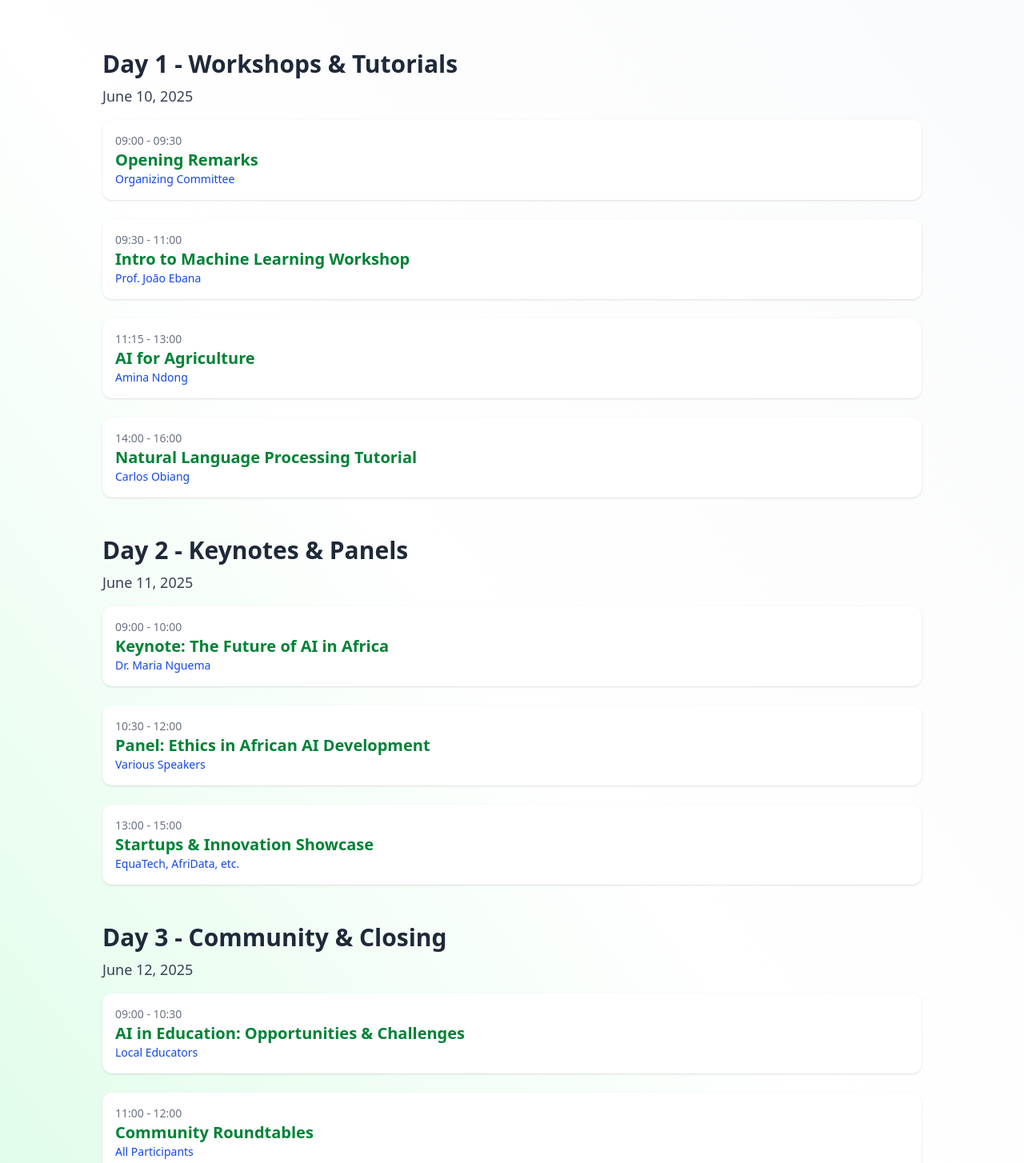
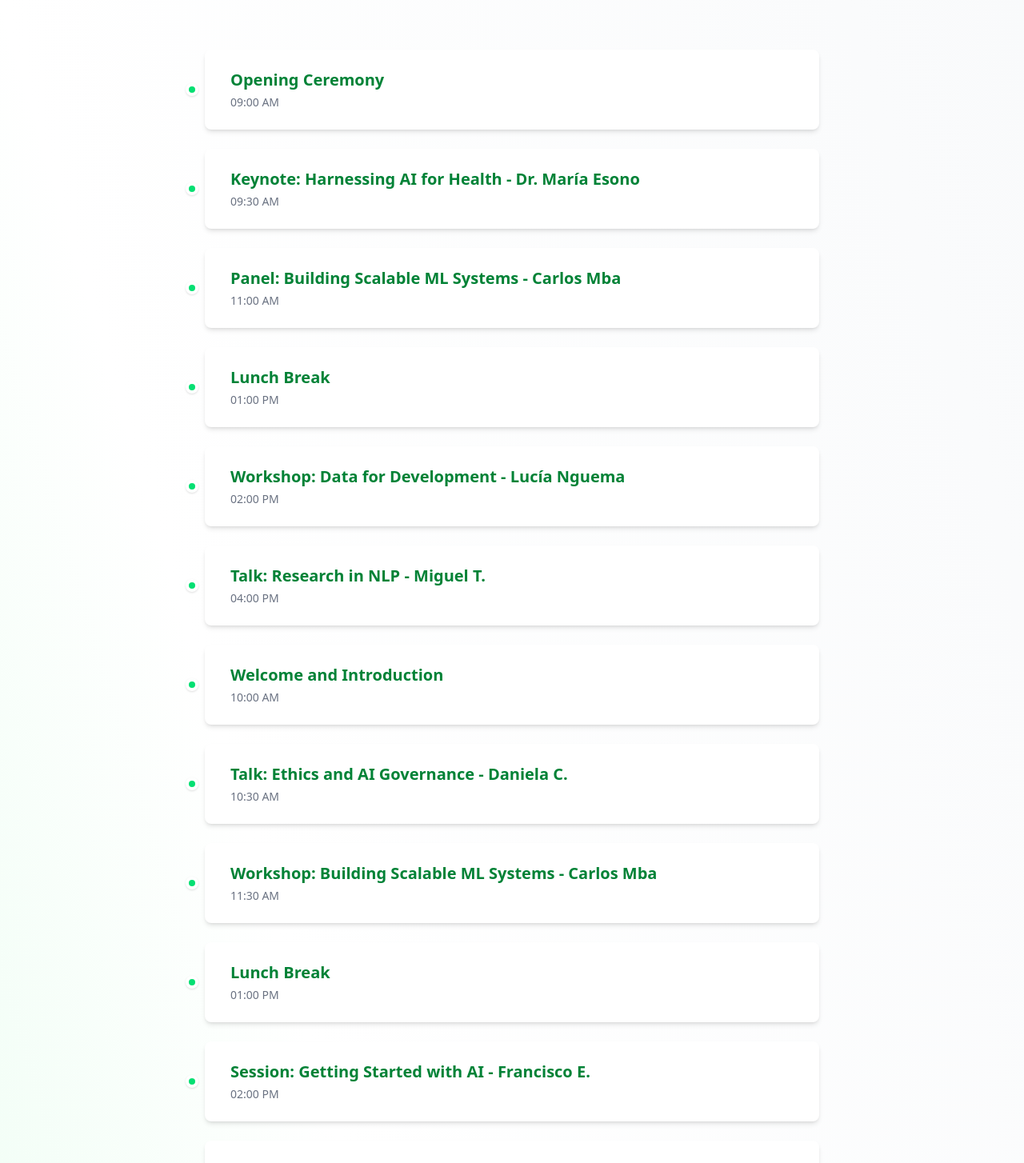
Before and after one commit to NeoPhetoane/IndabaX_Equatorial_Guinea, a React (Vite) app: page /schedule in a window 1280 px wide. Shown: the part 430-1884 px from the top of the page at 80% size. Built offline with nearby package versions, Linux system fonts and the light colour scheme.

Commit message:
Pages restrustured to fetch data from the data file.

```diff
--- a/src/pages/Events.jsx
+++ b/src/pages/Events.jsx
@@ -7,89 +7,9 @@ import {
   Gamepad2,
 } from "lucide-react";
 import { Link } from "react-router-dom";
+import eventsData from "../data/eventsData";
 
 export default function Events() {
-  const eventsData = [
-    {
-      id: 1,
-      icon: <Cpu className="text-green-600" />,
-      title: "Tech Conference 2025",
-      description:
-        "Join the biggest annual gathering of developers, designers, and tech leaders. Keynotes from industry pioneers, hands-on coding sessions, and future-shaping panels await.",
-      date: "June 15, 2025",
-      time: "09:00 AM - 05:00 PM",
-      location: "Johannesburg Convention Centre",
-      organizer: "TechSA Foundation",
-      barColor: "bg-green-500",
-      image: "/hero2.jpg",
-    },
-    {
-      id: 2,
-      icon: <BrainCircuit className="text-green-600" />,
-      title: "AI & ML Summit",
-      description:
-        "Dive deep into neural networks, generative models, and ethical AI. Engage with experts and researchers building the next generation of intelligent systems.",
-      date: "July 20, 2025",
-      time: "10:00 AM - 04:00 PM",
-      location: "Cape Town Innovation Hub",
-      organizer: "Africa AI Collective",
-      barColor: "bg-blue-500",
-      image: "/aichip.jpg",
-    },
-    {
-      id: 3,
-      icon: <Laptop className="text-green-600" />,
-      title: "Web Dev Workshop",
-      description:
-        "A one-day hands-on workshop covering React, performance optimization, and modern web design trends. Ideal for beginners and mid-level developers.",
-      date: "August 10, 2025",
-      time: "08:30 AM - 03:30 PM",
-      location: "Durban Tech Campus",
-      organizer: "Code4Africa",
-      barColor: "bg-purple-500",
-      image: "/hero11.jpg",
-    },
-    {
-      id: 4,
-      icon: <Rocket className="text-green-600" />,
-      title: "Startup Pitch Night",
-      description:
-        "Pitch your groundbreaking idea to investors, accelerators, and tech influencers. Network with other founders and receive expert feedback.",
-      date: "September 5, 2025",
-      time: "06:00 PM - 09:00 PM",
-      location: "Pretoria Launch Lab",
-      organizer: "StartupSA",
-      barColor: "bg-orange-500",
-      image: "/hero3.jpg",
-    },
-    {
-      id: 5,
-      icon: <Cloud className="text-green-600" />,
-      title: "Cloud Expo",
-      description:
-        "A full-day expo on cloud infrastructure, DevOps, and SaaS platforms. Workshops led by AWS, Azure, and Google Cloud architects.",
-      date: "October 12, 2025",
-      time: "09:00 AM - 05:00 PM",
-      location: "Sandton Cloud Hall",
-      organizer: "Cloud Builders Group",
-      barColor: "bg-cyan-500",
-      image: "/hero10.jpg",
-    },
-    {
-      id: 6,
-      icon: <Gamepad2 className="text-green-600" />,
-      title: "GameDev Meetup",
-      description:
-        "Meet other indie developers, showcase your games, and attend workshops on Unity, Unreal Engine, and monetization strategies.",
-      date: "November 2, 2025",
-      time: "10:00 AM - 04:00 PM",
-      location: "GeekZone, Port Elizabeth",
-      organizer: "Game Africa",
-      barColor: "bg-red-400",
-      image: "/gamingai.jpg",
-    },
-  ];
-
   return (
     <section className="min-h-screen bg-white text-gray-800 px-4 py-16">
       <div className="max-w-7xl mx-auto">
--- a/src/pages/Schedule.jsx
+++ b/src/pages/Schedule.jsx
@@ -1,77 +1,8 @@
 import { Link } from "react-router-dom";
-
-const schedule = [
-  {
-    day: "Day 1 - Workshops & Tutorials",
-    date: "June 10, 2025",
-    sessions: [
-      {
-        time: "09:00 - 09:30",
-        title: "Opening Remarks",
-        speaker: "Organizing Committee",
-      },
-      {
-        time: "09:30 - 11:00",
-        title: "Intro to Machine Learning Workshop",
-        speaker: "Prof. João Ebana",
-      },
-      {
-        time: "11:15 - 13:00",
-        title: "AI for Agriculture",
-        speaker: "Amina Ndong",
-      },
-      {
-        time: "14:00 - 16:00",
-        title: "Natural Language Processing Tutorial",
-        speaker: "Carlos Obiang",
-      },
-    ],
-  },
-  {
-    day: "Day 2 - Keynotes & Panels",
-    date: "June 11, 2025",
-    sessions: [
-      {
-        time: "09:00 - 10:00",
-        title: "Keynote: The Future of AI in Africa",
-        speaker: "Dr. Maria Nguema",
-      },
-      {
-        time: "10:30 - 12:00",
-        title: "Panel: Ethics in African AI Development",
-        speaker: "Various Speakers",
-      },
-      {
-        time: "13:00 - 15:00",
-        title: "Startups & Innovation Showcase",
-        speaker: "EquaTech, AfriData, etc.",
-      },
-    ],
-  },
-  {
-    day: "Day 3 - Community & Closing",
-    date: "June 12, 2025",
-    sessions: [
-      {
-        time: "09:00 - 10:30",
-        title: "AI in Education: Opportunities & Challenges",
-        speaker: "Local Educators",
-      },
-      {
-        time: "11:00 - 12:00",
-        title: "Community Roundtables",
-        speaker: "All Participants",
-      },
-      {
-        time: "13:00 - 14:00",
-        title: "Closing Ceremony",
-        speaker: "Organizing Committee",
-      },
-    ],
-  },
-];
+import eventsData from "../data/eventsData";
 
 export default function Schedule() {
+  const schedule = eventsData.flatMap((event) => event.schedule || []);
   return (
     <main className="font-sans text-gray-800">
       {/* Hero Banner */}
@@ -87,45 +18,24 @@ export default function Schedule() {
 
       {/* Schedule Section */}
       <section className="bg-gradient-to-tr from-green-100 via-white to-gray-50 py-16 px-6">
-        <div className="max-w-5xl mx-auto">
+        <div className="max-w-3xl mx-auto space-y-6">
           {schedule.map((day, index) => (
-            <div key={index} className="mb-12">
-              <h2 className="text-3xl font-bold mb-2">{day.day}</h2>
-              <p className="text-lg text-gray-700 mb-4">{day.date}</p>
-
-              <div className="space-y-6">
-                {day.sessions.map((session, i) => (
-                  <div
-                    key={i}
-                    className="bg-white rounded-xl p-4 shadow hover:shadow-md transition"
-                  >
-                    <p className="text-sm text-gray-500">{session.time}</p>
-                    <h3 className="text-xl font-semibold text-green-700">
-                      {session.title}
-                    </h3>
-                    <p className="text-sm text-blue-700">{session.speaker}</p>
-                  </div>
-                ))}
+            <div
+              key={index}
+              className="relative bg-white rounded-lg shadow-md px-8 py-6 flex items-center"
+            >
+              {/* Timeline dot */}
+              <div className="w-4 h-4 bg-green-400 rounded-full absolute left-0 top-1/2 -translate-y-1/2 -ml-6 border-4 border-white shadow"></div>
+              <div>
+                <h2 className="text-xl font-semibold text-green-700 mb-1">
+                  {day.activity}
+                </h2>
+                <p className="text-gray-500 text-sm">{day.time}</p>
               </div>
             </div>
           ))}
         </div>
       </section>
-
-      {/* Call to Action */}
-      <section className="bg-blue-50 py-16 text-center">
-        <h2 className="text-3xl font-bold mb-4">Don't Miss a Session!</h2>
-        <p className="text-lg mb-6 text-gray-700">
-          Be part of every workshop, keynote, and panel. Register now to secure
-          your spot.
-        </p>
-        <Link
-          to="/registration"
-          className="bg-red-600 hover:bg-green-700 text-white font-semibold py-3 px-6 rounded-lg transition"
-        >
-          Register Now
-        </Link>
-      </section>
     </main>
   );
 }
--- a/src/pages/Speakers.jsx
+++ b/src/pages/Speakers.jsx
@@ -1,72 +1,8 @@
-const speakers = [
-  {
-    name: "Dr. María Esono",
-    title: "AI Researcher",
-    img: "/speaker1placeholder.jpg",
-    talkTitle: "Harnessing AI for Health in Africa",
-    description:
-      "Exploring how AI-driven diagnostics can transform healthcare access.",
-  },
-  {
-    name: "Carlos Mba",
-    title: "ML Engineer",
-    img: "/speaker2placeholder.jpg",
-    talkTitle: "Building Scalable ML Systems",
-    description: "A deep dive into deploying machine learning at scale.",
-  },
-  {
-    name: "Lucía Nguema",
-    title: "Data Scientist",
-    img: "/speaker3placeholder.jpg",
-    talkTitle: "Data for Development",
-    description: "How data science can support sustainable development goals.",
-  },
-  {
-    name: "Pedro Abeso",
-    title: "Robotics Expert",
-    img: "/speaker4placeholder.jpg",
-    talkTitle: "Robotics in Agriculture",
-    description:
-      "Bringing automation to small-scale farms in Equatorial Guinea.",
-  },
-  {
-    name: "Daniela C.",
-    title: "AI Policy Analyst",
-    img: "/speaker5placeholder.jpg",
-    talkTitle: "Ethics and AI Governance",
-    description: "Navigating ethical AI deployment in African contexts.",
-  },
-  {
-    name: "Francisco E.",
-    title: "ML Intern",
-    img: "/speaker6placeholder.jpg",
-    talkTitle: "Getting Started with AI",
-    description: "Lessons from an early-career journey into machine learning.",
-  },
-  {
-    name: "Alicia B.",
-    title: "Software Engineer",
-    img: "/speaker7placeholder.jpg",
-    talkTitle: "AI in Everyday Apps",
-    description: "Integrating AI features into consumer tech products.",
-  },
-  {
-    name: "Miguel T.",
-    title: "Graduate Student",
-    img: "/speaker8placeholder.jpg",
-    talkTitle: "Research in NLP",
-    description: "Advancing African languages in natural language processing.",
-  },
-  {
-    name: "Judith N.",
-    title: "Research Assistant",
-    img: "/speaker9placeholder.jpg",
-    talkTitle: "Youth in AI Research",
-    description: "The role of young minds in shaping Africa’s AI future.",
-  },
-];
+import eventsData from "../data/eventsData";
 
 export default function Speakers() {
+  // Flatten all speakers from all events into a single array
+  const speakers = eventsData.flatMap((event) => event.speakers || []);
   return (
     <main className="font-sans text-gray-800">
       {/* Hero banner for Speaker page */}
```
